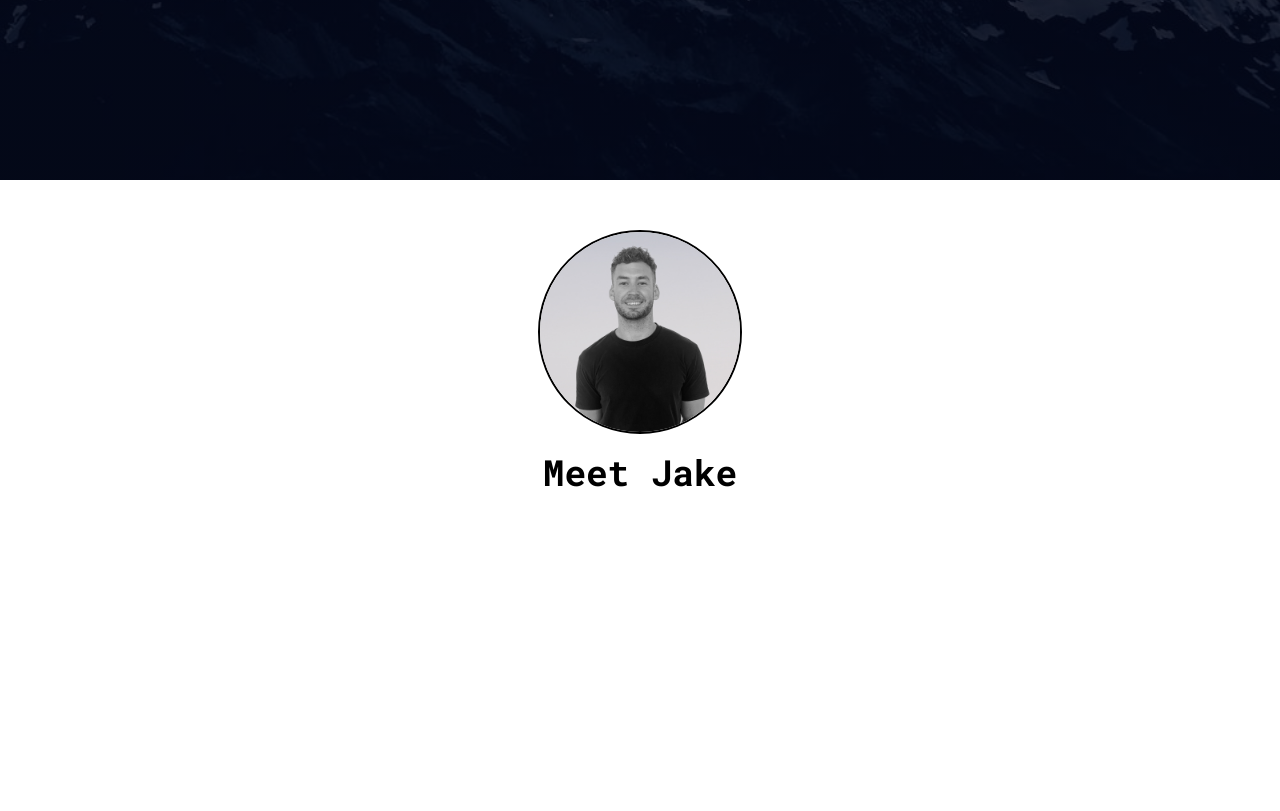
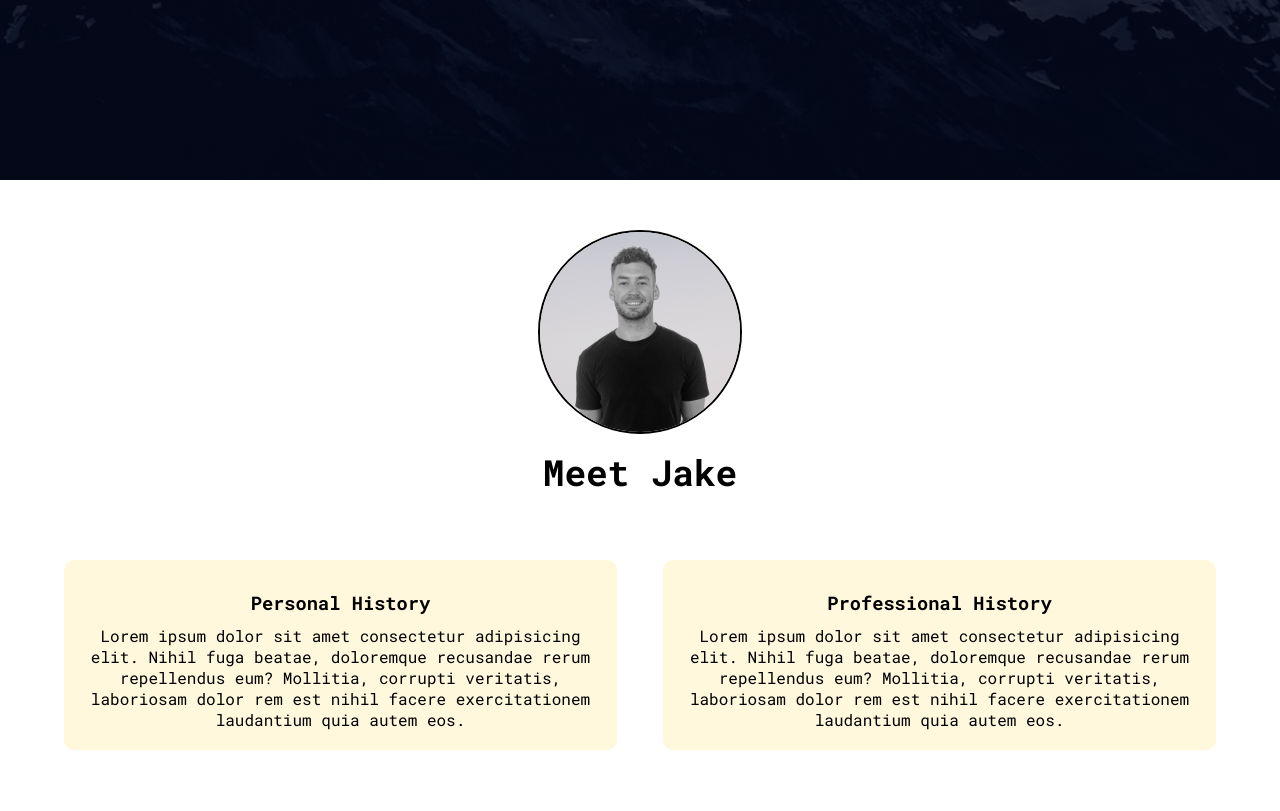
Before and after one commit to Jaxxis/my-website-project, a plain HTML site: page index.html in a window 1280 px wide. Shown: the part 620-1431 px from the top of the page. Before the commit the page ends 1116 px from the top, so only its background shows below. Drawn offline with Linux system fonts and the light colour scheme.

Commit message:
finished style about section

```diff
--- a/index.html
+++ b/index.html
@@ -27,12 +27,23 @@
             <a href="" class="find-out-more-button">Find Out More</a>
         </section>
     </header>
-    <!--  ABOUT SECTION -->
-    <main class="about">
-        <img src="Assets/Jake_Profile.jpg" alt="Jakes Headshot">
-        <h1>Meet Jake</h1>
-
-
+    <main>
+        <!--  ABOUT SECTION -->
+        <section class="about">
+            <img src="Assets/Jake_Profile.jpg" alt="Jakes Headshot">
+            <h1>Meet Jake</h1>
+            <section class="row">
+                <div class="about-col">
+                    <h3>Personal History</h3>
+                    <p>Lorem ipsum dolor sit amet consectetur adipisicing elit. Nihil fuga beatae, doloremque recusandae rerum repellendus eum? Mollitia, corrupti veritatis, laboriosam dolor rem est nihil facere exercitationem laudantium quia autem eos.</p>
+                </div>
+                <div class="about-col">
+                    <h3>Professional History</h3>
+                    <p>Lorem ipsum dolor sit amet consectetur adipisicing elit. Nihil fuga beatae, doloremque recusandae rerum repellendus eum? Mollitia, corrupti veritatis, laboriosam dolor rem est nihil facere exercitationem laudantium quia autem eos.</p>
+                </div>
+            </section>
+        </section>
+        <!-- PROJECTS SECTION -->
     </main>
   </body>
 </html>
--- a/style.css
+++ b/style.css
@@ -88,7 +88,7 @@ nav img{
     text-align: center;
     padding-top: 50px;
 }
-img{
+.about img{
     width: 200px;
     height:200px;
     border: solid 2px black;
@@ -99,3 +99,21 @@ h1{
     font-weight: 600;
     padding-top: 10px;
 }
+.row{
+    margin: 5%;
+    display: flex;
+    justify-content: space-between
+}
+
+.about-col{
+    flex-basis: 48%;
+    background: cornsilk;
+    border-radius: 10px;
+    margin-bottom: 5%;
+    padding: 20px 12px;
+    box-sizing: border-box;
+}
+h3{
+    Text-align: center;
+    margin: 10px 0;
+}
```
